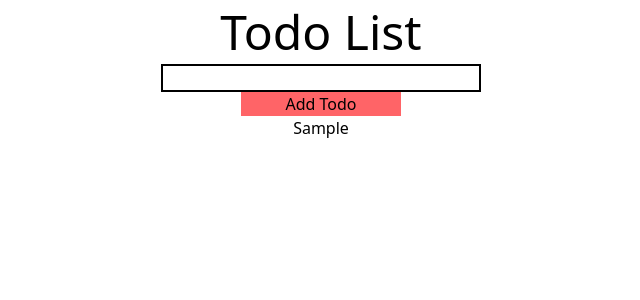
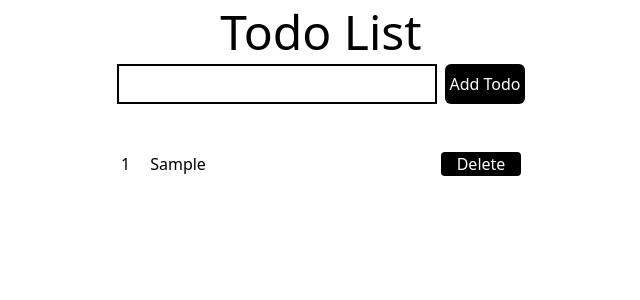
Before and after one commit to Usama-dev1/task1, a Next.js app: page / in a window 1280 px wide. Both pictures are taken after typing "Sample" into the empty fields and a click on the button "Add Todo". Shown: the top 300 px of the page, without its empty margins (319-959 px from the left). Built offline with nearby package versions, Linux system fonts and the light colour scheme.

Commit message:
updates styling of app

```diff
--- a/app/page.tsx
+++ b/app/page.tsx
@@ -1,4 +1,4 @@
-"use client"
+"use client";
 import { useEffect, useState } from "react";
 type Todos = {
   id: number;
@@ -38,6 +38,8 @@ const Home = () => {
       window.alert("no text found");
       return;
     }
+
+    //new todo object
     const newTodo = {
       id: Date.now(),
       text: input,
@@ -45,25 +47,45 @@ const Home = () => {
     };
 
     setTodo([...todo, newTodo]);
-    setInput("")
+    setInput("");
   };
+
+  const handleDelete = (e) => {};
+
   return (
     <>
       <div className="flex flex-col justify-center items-center">
         <h1 className="mt-2 text-5xl text-black"> Todo List</h1>
+        <div className="w-full h-20 mt-2 flex item-center justify-center space-x-2">
           <input
-          className="w-80 mt-2 border-2"
+            className="w-80 h-10 border-2"
             type="text"
             value={input}
             onChange={handleChange}
           />
-        <button onClick={handleAddTodo} className="w-40 bg-red-400">
+          <button
+            onClick={handleAddTodo}
+            className="w-20 h-10 rounded-md hover:bg-gray-700 bg-black text-white">
             Add Todo
           </button>
+        </div>
+
         <div>
           <ul>
-            {todo.map((t) => (
-              <li key={t.id}>{t.text}</li>
+            {todo.map((t, index) => (
+              <>
+                <div className="w-100 flex justify-between  mt-2">
+                  <li key={t.id}>
+                    <span className="mr-5">{index + 1}</span>
+                    {t.text}
+                  </li>
+                  <button
+                    className="w-20 rounded bg-black text-white"
+                    onClick={handleDelete(t.id)}>
+                    Delete
+                  </button>
+                </div>
+              </>
             ))}
           </ul>
         </div>
```
Lines whose indentation alone changed are shown as unchanged.
